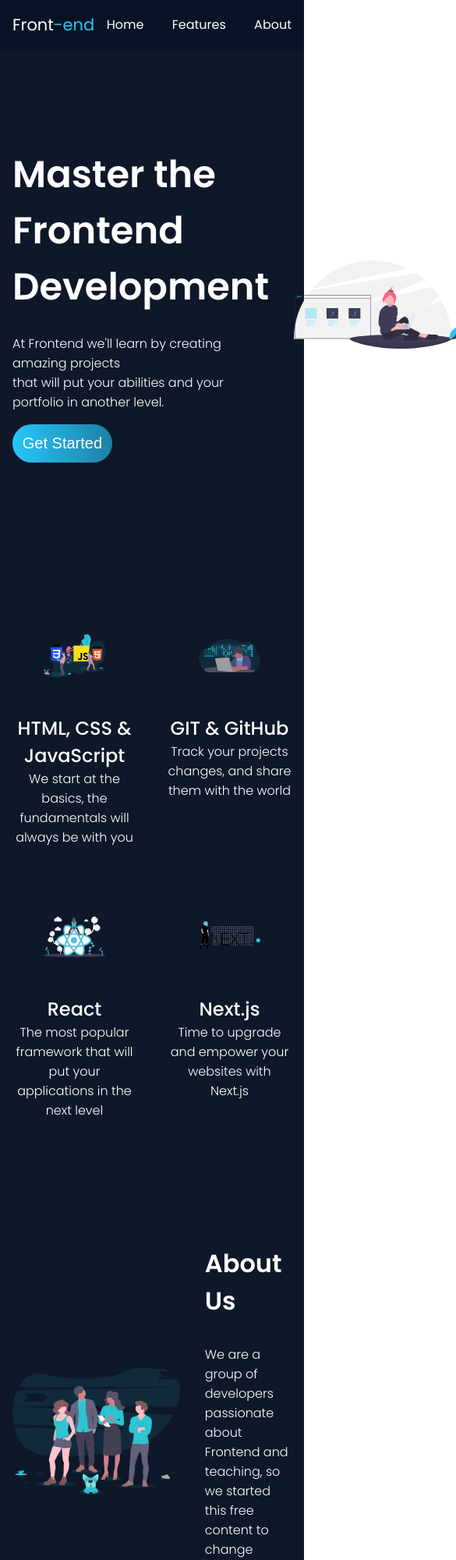
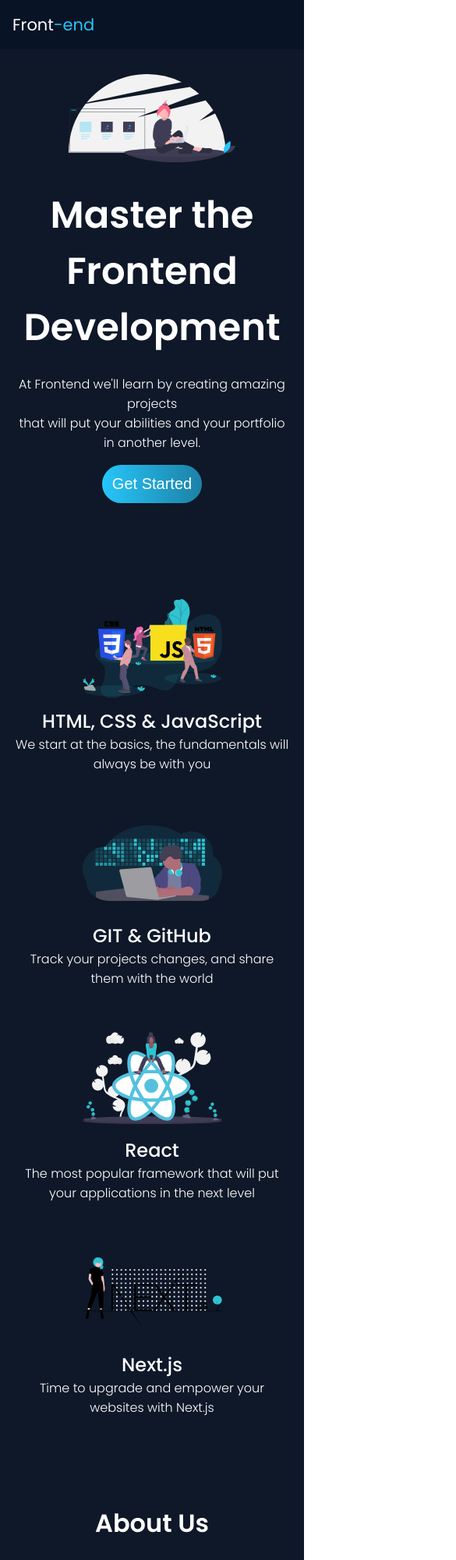
Before and after one commit to RafaMartins-dev/Frontend-Studies, a plain HTML site: page Front-end-webpage/index.html in a window 390 px wide. Shown: the top 2000 px of the page at 78% size, 585 px wide, since content can reach past the window. Drawn offline with Linux system fonts and the light colour scheme.

Commit message:
Responsive course webpage - HTML & CSS

```diff
--- a/Front-end-webpage/index.html
+++ b/Front-end-webpage/index.html
@@ -18,7 +18,7 @@
       <nav>
         <a href="#" class="nav-link">Home</a>
         <a href="#course-content" class="nav-link">Features</a>
-        <a href="#" class="nav-link">About</a>
+        <a href="#about" class="nav-link">About</a>
       </nav>
     </div>
   </header>
--- a/Front-end-webpage/style.css
+++ b/Front-end-webpage/style.css
@@ -182,7 +182,7 @@
 
 .testimony__card {
   max-width: 400px;
-  max-height: 180px;
+  height: 180px;
   padding: 1rem;
   background: var(--background-dark);
 }
@@ -214,3 +214,64 @@
   padding: 1rem 0;
   background: var(--background-dark);
 }
+
+@media (max-width: 1260px) {
+  .testimonials {
+    flex-direction: column;
+  }
+
+  .testimony__card {
+    margin-bottom: 1rem;
+  }
+}
+
+@media (max-width: 1080px) {
+  .hero {
+    flex-direction: column-reverse;
+    text-align: center;
+
+    height: unset;
+    margin-bottom: 5rem;
+  }
+
+  .hero-info {
+    margin: 0;
+  }
+
+  .hero img {
+    margin-bottom: 2rem;
+  }
+
+  .hero h1 {
+    max-width: 830px;
+  }
+}
+
+@media (max-width: 760px) {
+  nav {
+    display: none;
+  }
+
+  #course-content {
+    grid-template-columns: 1fr;
+    gap: 40px;
+
+    max-width: 400px;
+    margin: 0 auto;
+    padding: 2rem 0;
+  }
+
+  #about {
+    flex-direction: column-reverse;
+    text-align: center;
+  }
+
+  .about-info {
+    margin-left: 0;
+    margin-bottom: 2rem;
+  }
+
+  .about-info {
+    max-width: 500px;
+  }
+}
```
